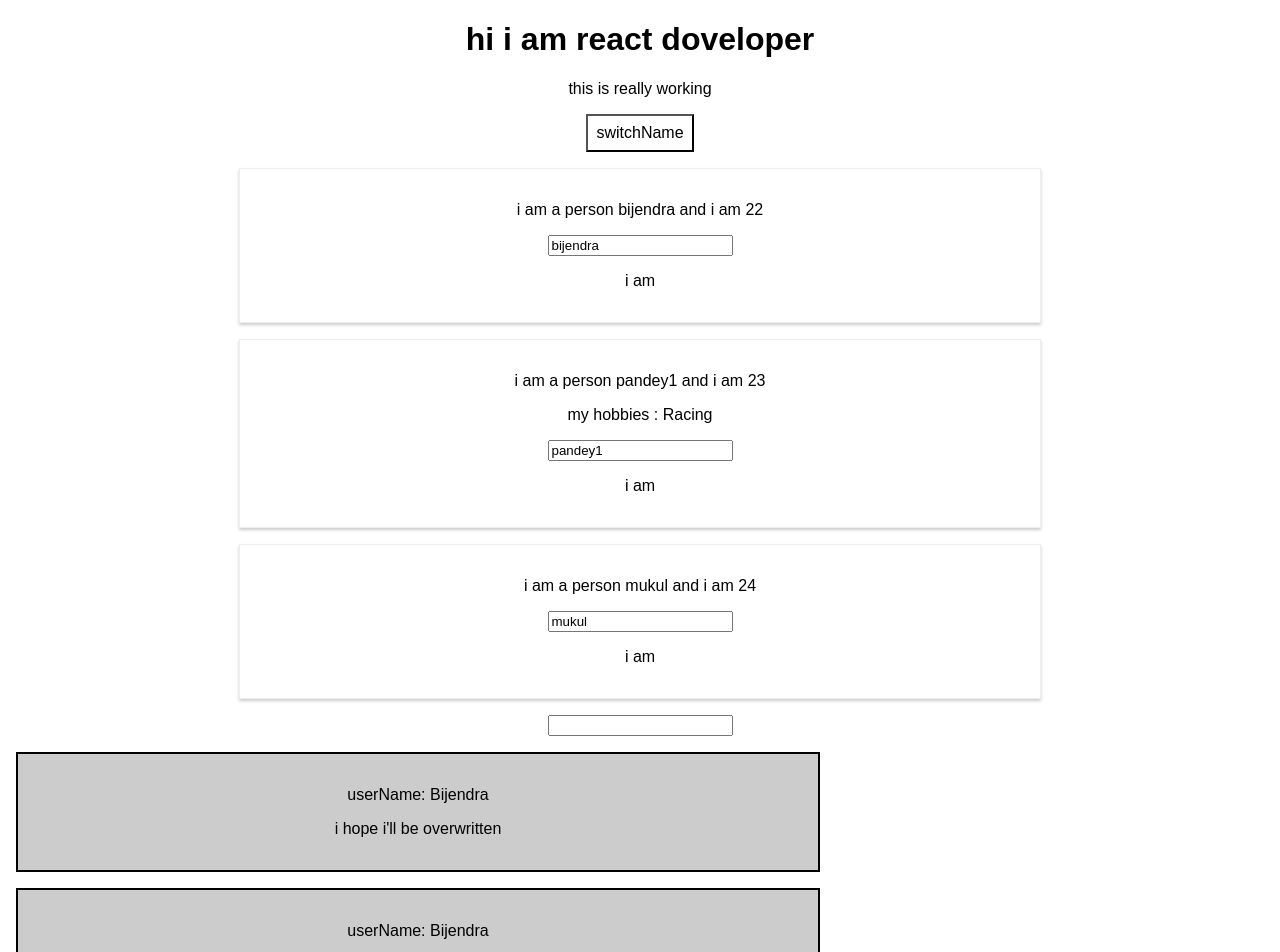
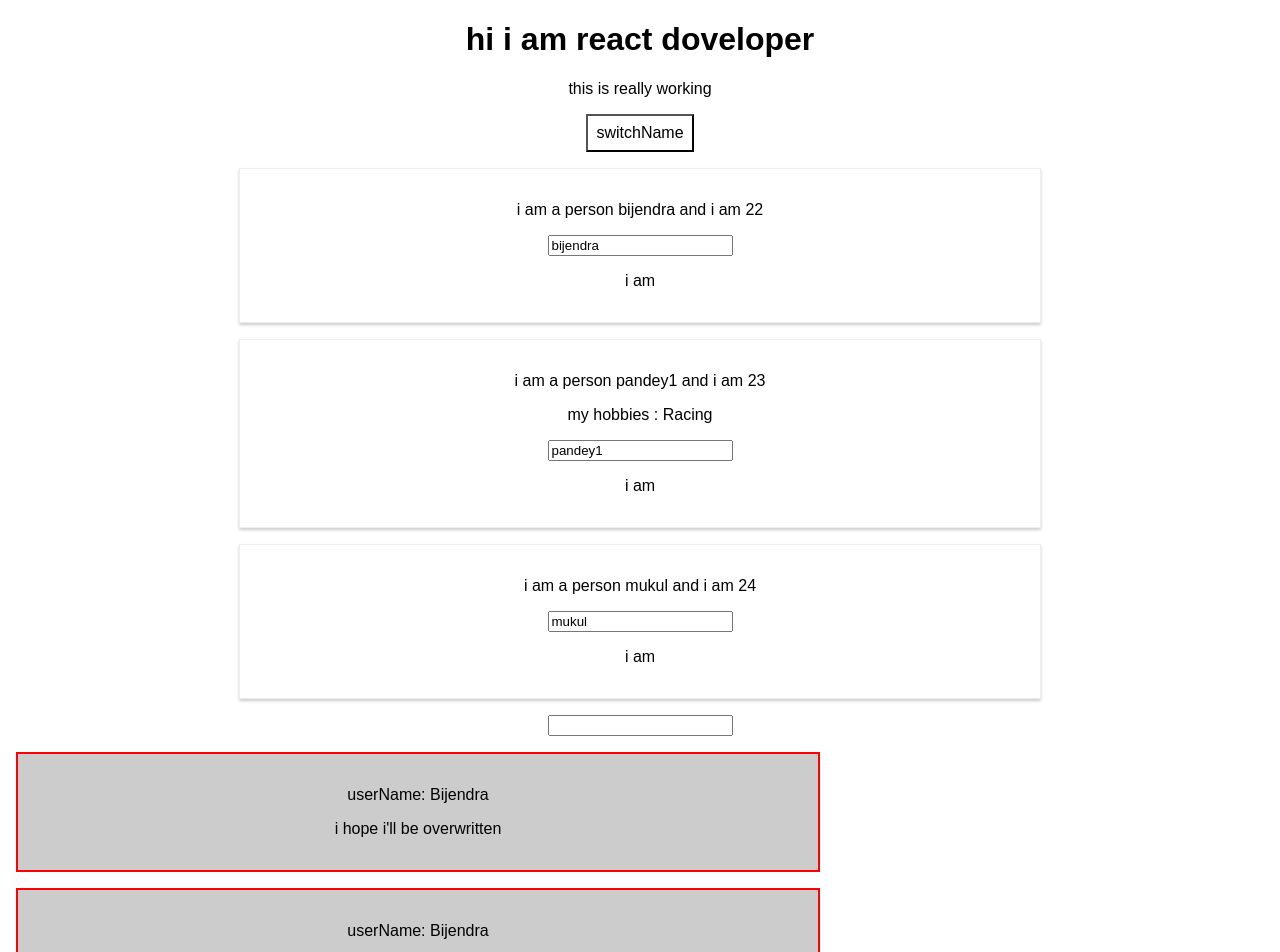
Before and after one commit to bhokumar/bijendra-learning, a React (Create React App) app in the folder react-complete-guide2/: page / in a window 1280 px wide. Shown: the top 952 px of the page. Built offline with nearby package versions, Linux system fonts and the light colour scheme.

Commit message:
adding new css file

```diff
--- a/react-complete-guide2/src/UserOutput/UserOutPut.css
+++ b/react-complete-guide2/src/UserOutput/UserOutPut.css
@@ -2,7 +2,7 @@
     width: 60%;
     padding:  16px;
     margin: 16px;
-    border: 2px solid black;
+    border: 2px solid red;
     background-color: #ccc;
     text-align:  center;
 }
```
